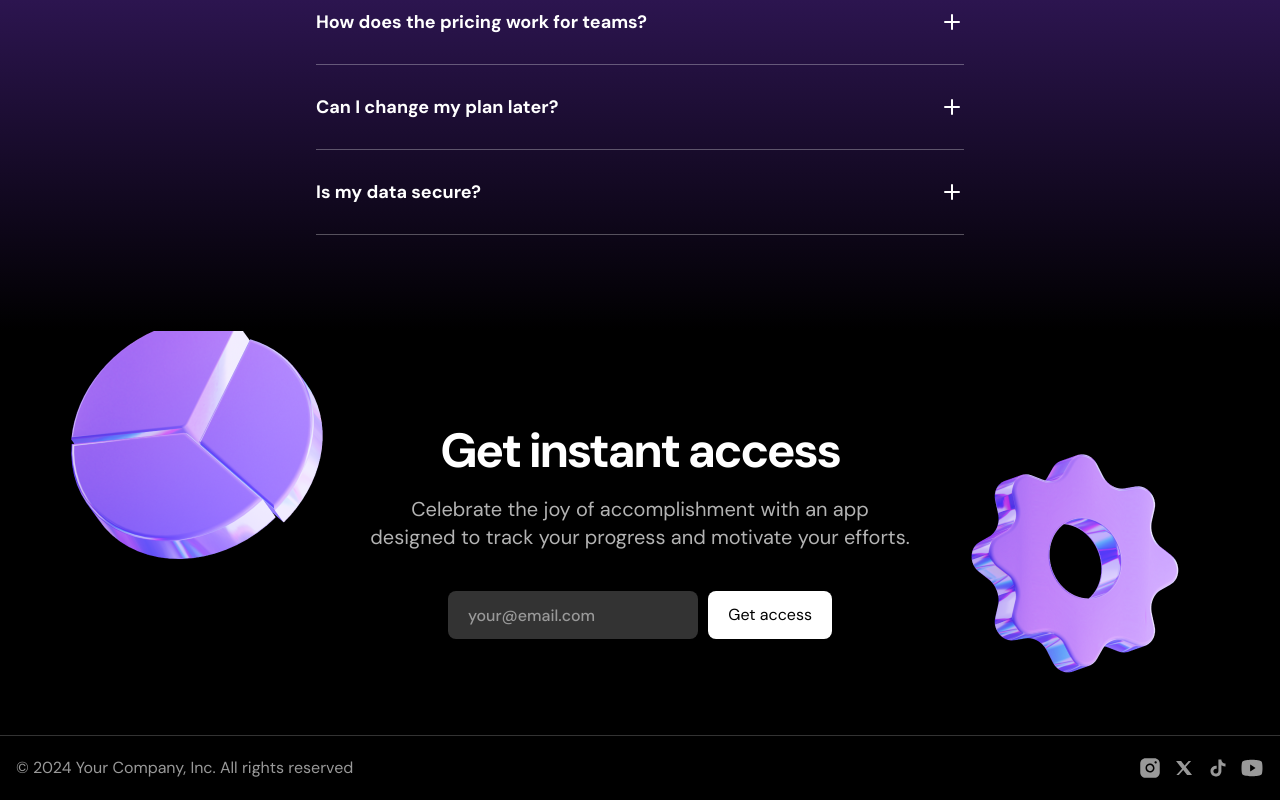
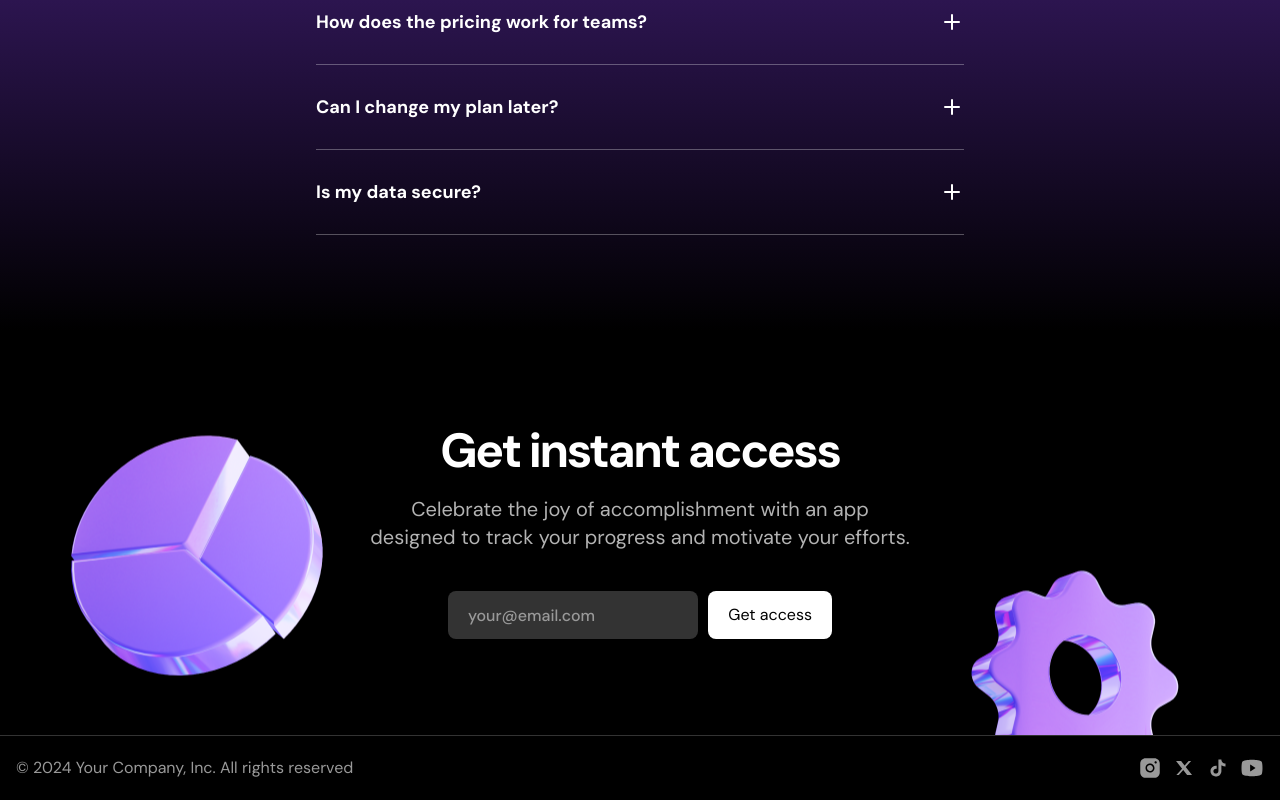
Before and after one commit to pranavtartey/dark-ui-page, a Next.js app: page / in a window 1280 px wide. Shown: the part 3345-4145 px from the top of the page. Built offline with nearby package versions, Linux system fonts and the light colour scheme.

Commit message:
added the call to action animation to the site

```diff
--- a/app/components/CallToAction.tsx
+++ b/app/components/CallToAction.tsx
@@ -1,22 +1,57 @@
-import HelixIage from "@/app/assets//images/helix2.png"
-import EmojiStar from "@/app/assets/images/emojistar.png"
+"use client";
+import HelixIage from "@/app/assets//images/helix2.png";
+import EmojiStar from "@/app/assets/images/emojistar.png";
+import { motion, useScroll, useTransform } from "framer-motion";
 import Image from "next/image";
+import { useRef } from "react";
 
 export const CallToAction = () => {
+  const imgRef = useRef<HTMLImageElement>(null);
+  const { scrollYProgress } = useScroll({
+    target: imgRef,
+    offset: ["start end", "end start"],
+  });
+
+  const translateY = useTransform(scrollYProgress,[0,1],[150,-150])
+
   return (
     <section className="bg-black text-white sm:py-24 py-[72px] overflow-hidden">
       <div className="container max-w-xl relative">
-        <Image src={HelixIage} alt="" className="absolute top-6 left-[calc(100%+36px)]" />
-        <Image src={EmojiStar} alt="" className="absolute -top-[120px] right-[calc(100%+24px)]" />
-        <h2 className="font-bold text-5xl tracking-tighter text-center">Get instant access</h2>
+        <motion.img
+          ref={imgRef}
+          src={HelixIage.src}
+          alt=""
+          className="absolute top-6 left-[calc(100%+36px)]"
+          style={{
+            translateY
+          }}
+        />
+        <motion.img
+          ref={imgRef}
+          src={EmojiStar.src}
+          alt=""
+          className="absolute -top-[120px] right-[calc(100%+24px)]"
+          style={{
+            translateY
+          }}
+        />
+        <h2 className="font-bold text-5xl tracking-tighter text-center">
+          Get instant access
+        </h2>
         <p className="text-xl text-center text-white/70 mt-5">
           Celebrate the joy of accomplishment with an app designed to track your
           progress and motivate your efforts.
         </p>
 
         <form className="mt-10 flex max-sm:flex-col gap-2.5 max-w-sm mx-auto">
-          <input className="h-12 bg-white/20 rounded-lg px-5 font-medium placeholder:text-white/50 sm:flex-1" type="email" placeholder="your@email.com" />
-          <button className="bg-white text-black h-12 rounded-lg px-5">Get access</button>
+          <input
+            className="h-12 bg-white/20 rounded-lg px-5 font-medium placeholder:text-white/50 sm:flex-1"
+            type="email"
+            placeholder="your@email.com"
+          />
+          <button className="bg-white text-black h-12 rounded-lg px-5">
+            Get access
+          </button>
         </form>
       </div>
     </section>
```
